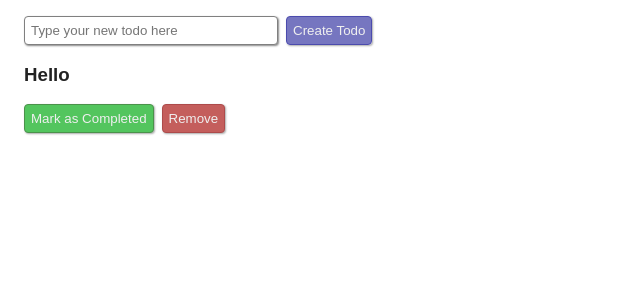
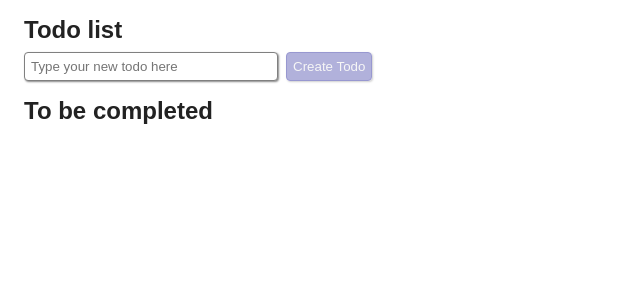
Before and after one commit to sgalluz/react-ecosystem, a React app: page / in a window 1280 px wide. Shown: the top 300 px of the page, without its empty margins (0-640 px from the left). Built offline with nearby package versions, Linux system fonts and the light colour scheme.

Commit message:
Updated components for using store (to refactor)

```diff
--- a/src/App.scss
+++ b/src/App.scss
@@ -16,6 +16,10 @@
           }
     }
 
+    h2 {
+        margin: 16px 0 8px;
+    }
+
     button {
         &.button {
             text-align: center;
@@ -25,13 +29,18 @@
             text-overflow: ellipsis;
             padding: 6px;
             border-radius: 4px;
-            opacity: 0.7;
+            opacity: 0.8;
             transition: linear 0.3s all;
             box-shadow: 1px 1px 2px #888888;
 
             &:hover {
                 cursor: pointer;
                 opacity: 1;
+            }
+
+            &[disabled] {
+                opacity: 0.4;
+                cursor: not-allowed;
             }
 
             &.primary {
--- a/src/App.tsx
+++ b/src/App.tsx
@@ -1,16 +1,12 @@
 import React from 'react';
 import './App.scss';
-import { Todo } from './todos/Todo.model';
 import TodoList from './todos/TodoList';
 
 class App extends React.Component {
     render(): React.ReactNode {
-        const todos: Todo[] = [
-            { text: 'Hello' }
-        ];
         return (
             <div className='app' >
-                <TodoList todos={todos}/>
+                <TodoList />
             </div>
         );
     }
--- a/src/todos/Todo.model.ts
+++ b/src/todos/Todo.model.ts
@@ -1,3 +1,4 @@
-export interface Todo {
-    text: string
+export class Todo {
+    text: string = '';
+    isCompleted: boolean = false;
 }
--- a/src/todos/TodoForm.tsx
+++ b/src/todos/TodoForm.tsx
@@ -1,35 +1,42 @@
-import React from 'react';
+import React, { useState } from 'react';
+import { useDispatch } from 'react-redux';
+import { useSelector } from 'react-redux';
+import { createTodo } from './actions';
+import { todosSelector } from './slice';
+import { Todo } from './Todo.model';
 import './TodoForm.scss';
 
-type TodoState = {
-    text: string
+const TodoForm: React.FC = (): JSX.Element => {
+    const { todos } = useSelector(todosSelector);
+    const [todo, setTodo] = useState(new Todo());
+    const dispatch = useDispatch();
+
+    const updateValue = (e: React.FormEvent<HTMLInputElement>) => {
+        const text: string = e?.currentTarget?.value;
+        setTodo({ ...todo, text });
     }
 
-class TodoForm extends React.Component<any, TodoState> {
-    constructor(props: any) {
-        super(props);
-        this.state = { text: '' };
+    const toggleCreate = () => {
+        const isDuplicateText = todos.some((curr: Todo) => curr.text === todo.text);;
+        if (isDuplicateText) return;
+        dispatch(createTodo(todo));
+        setTodo(new Todo());
     }
 
-    render(): React.ReactNode {
-        const { text } = this.state;
     return (
         <div className='todo-form'>
             <input
                 className='todo-text'
                 type='text'
                 placeholder='Type your new todo here'
-                    value={text}
-                    onChange={this.updateValue} />
-                <button className='button primary'>Create Todo</button>
+                value={todo.text}
+                onChange={updateValue} />
+            <button
+                className='button primary'
+                disabled={!todo.text}
+                onClick={toggleCreate}>Create Todo</button>
         </div>
     );
 }
 
-    private updateValue = (e: React.FormEvent<HTMLInputElement>) => {
-        const text: string = e?.currentTarget?.value;
-        this.setState({ text });
-    }
-}
-
 export default TodoForm;
--- a/src/todos/TodoItem.scss
+++ b/src/todos/TodoItem.scss
@@ -1,8 +1,27 @@
-.button-container {
-    button {
-        &.button {
-            &:not(:last-child) {
-                margin-right: 8px;
+.todo-item-container {
+    display: flex;
+    align-items: center;
+    justify-content: space-between;
+    border: 1px solid grey;
+    box-shadow: 1px 1px 1px #888888;
+    padding: 4px 8px;
+    border-radius: 5px;
+    margin: 8px 0;
+
+    &:not(:last-child) {
+        margin-bottom: 0px;
+    }
+
+    h4 {
+        margin: 8px 0;
+    }
+
+    .button-container {
+        button {
+            &.button {
+                &:not(:last-child) {
+                    margin-right: 8px;
+                }
             }
         }
     }
--- a/src/todos/TodoItem.tsx
+++ b/src/todos/TodoItem.tsx
@@ -2,19 +2,26 @@ import React from 'react';
 import { Todo } from './Todo.model';
 import './TodoItem.scss';
 
-type TodoItemProps = {
+type Props = {
     todo: Todo;
+    onRemovePressed: (todo: Todo) => void;
 }
 
-class TodoItem extends React.Component<TodoItemProps> {
+class TodoItem extends React.Component<Props> {
     render(): React.ReactNode {
         const { todo } = this.props;
         return (
             <div className='todo-item-container' >
-                <h3>{todo.text}</h3>
+                <h4>{todo.text}</h4>
                 <div className='button-container'>
-                    <button className='button success'>Mark as Completed</button>
-                    <button className='button danger'>Remove</button>
+                    <button
+                        className='button success'
+                        disabled={true}>Mark as Completed
+                    </button>
+                    <button
+                        className='button danger'
+                        onClick={() => this.props.onRemovePressed(todo)}>Remove
+                    </button>
                 </div>
             </div>
         );
--- a/src/todos/TodoList.tsx
+++ b/src/todos/TodoList.tsx
@@ -3,21 +3,41 @@ import { Todo } from './Todo.model';
 import './TodoList.scss';
 import TodoItem from './TodoItem';
 import TodoForm from './TodoForm';
+import { removeTodo } from './actions';
+import { connect } from 'react-redux';
+import store from '../store';
+import { Dispatch } from '@reduxjs/toolkit';
+import { TodoState } from './slice';
 
-type TodoListProps = {
-    todos: Array<Todo>
+type Props = {
+    todos: Array<Todo>;
+    onRemovePressed: (todo: Todo) => void;
 }
 
-class TodoList extends React.Component<TodoListProps> {
+const mapState = (state: TodoState) => ({ todos: state.todos });
+
+const mapDispatch = (dispatch: Dispatch) => ({
+    onRemovePressed: (todo: Todo) => dispatch(removeTodo(todo))
+});
+
+const connector = connect(mapState, mapDispatch);
+
+class TodoList extends React.Component<Props> {
     render(): React.ReactNode {
-        const { todos } = this.props;
+        const { todos } = store.getState().todos;
         return (
             <div className='list-wrapper'>
+                <h2>Todo list</h2>
                 <TodoForm />
-                {(todos).map((todo, i) => <TodoItem key={i} todo={todo}/>)}
+                <h2>To be completed</h2>
+                {todos.map((todo, i) => <TodoItem
+                    key={i}
+                    todo={todo}
+                    onRemovePressed={this.props.onRemovePressed}
+                    />)}
             </div>
         );
     }
 }
 
-export default TodoList;
+export default connector(TodoList);
```
Lines whose indentation alone changed are shown as unchanged.
